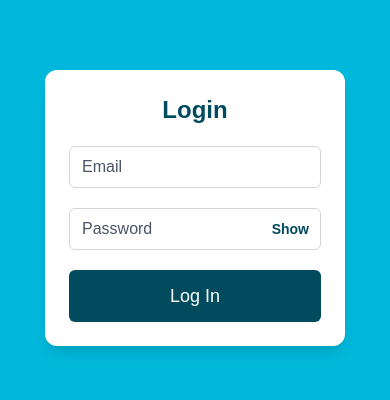
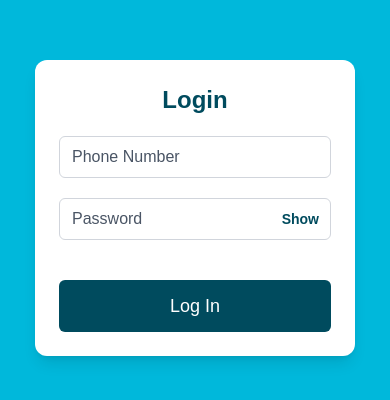
Before and after one commit to anantchhabda/Diabetes-Management-Application, a Next.js app: page /login in a window 390 px wide. Shown: the part 214-614 px from the top of the page. Built offline with nearby package versions, Linux system fonts and the light colour scheme.

Commit message:
added phone input

```diff
--- a/src/app/login/page.js
+++ b/src/app/login/page.js
@@ -1,74 +1,93 @@
-'use client';
-import React, { useState } from 'react';
+"use client"; // required to use JS in App Router
+
+import { useEffect } from "react";
 
 export default function LoginPage() {
-  const [email, setEmail] = useState('');
-  const [password, setPassword] = useState('');
-  const [showPassword, setShowPassword] = useState(false);
-  const [error, setError] = useState('');
+  useEffect(() => {
+    const form = document.getElementById("loginForm");
+    const phoneInput = document.getElementById("phone");
+    const passwordInput = document.getElementById("password");
+    const errorMsg = document.getElementById("error");
+    const toggleBtn = document.getElementById("togglePassword");
 
-  const handleSubmit = (e) => {
+    // Handle form submit
+    form.addEventListener("submit", function (e) {
       e.preventDefault();
 
-    if (!/^[^\s@]+@[^\s@]+\.[^\s@]+$/.test(email)) {
-      setError('Please enter a valid email address');
+      const phone = phoneInput.value.trim();
+      const password = passwordInput.value;
+
+      if (!/^\d{7,15}$/.test(phone)) {
+        errorMsg.textContent = "Please enter a valid phone number (7-15 digits)";
         return;
       }
 
       if (!password) {
-      setError('Password cannot be empty');
+        errorMsg.textContent = "Password cannot be empty";
         return;
       }
 
-    setError('');
-    alert(`Logging in with:\nEmail: ${email}\nPassword: ${password}`);
-  };
+      errorMsg.textContent = "";
+      alert(`Logging in with:\nPhone: ${phone}\nPassword: ${password}`);
+    });
+
+    // Toggle password visibility
+    toggleBtn.addEventListener("click", () => {
+      const isPassword = passwordInput.getAttribute("type") === "password";
+      passwordInput.setAttribute("type", isPassword ? "text" : "password");
+      toggleBtn.textContent = isPassword ? "Hide" : "Show";
+    });
+
+    // Restrict phone input to numbers only
+    phoneInput.addEventListener("input", () => {
+      phoneInput.value = phoneInput.value.replace(/\D/g, "");
+    });
+  }, []);
 
   return (
-    <div className="flex justify-center items-center h-screen bg-cyan-500 px-4">
+    <div className="flex justify-center items-center min-h-screen bg-cyan-500 px-4">
       <form
-        onSubmit={handleSubmit}
-        className="flex flex-col gap-5 w-full max-w-[300px] bg-white p-6 rounded-xl shadow-lg"
+        id="loginForm"
+        className="flex flex-col gap-5 w-full max-w-xs bg-white p-6 rounded-xl shadow-lg"
       >
         <h1 className="text-2xl font-bold text-center text-[#004B5E]">Login</h1>
 
-        {/* Email field */}
+        {/* Phone Number */}
         <input
-          type="email"
-          placeholder="Email"
-          value={email}
-          onChange={(e) => setEmail(e.target.value)}
+          type="tel"
+          id="phone"
+          placeholder="Phone Number"
+          required
+          inputMode="numeric"
           className="w-full px-3 py-2 border border-gray-300 rounded-md
                      focus:outline-none focus:ring-2 focus:ring-[#00C896]
                      text-gray-900 placeholder-gray-600"
-          required
         />
 
-        {/* Password field with toggle */}
+        {/* Password */}
         <div className="relative w-full">
           <input
-            type={showPassword ? 'text' : 'password'}
+            type="password"
+            id="password"
             placeholder="Password"
-            value={password}
-            onChange={(e) => setPassword(e.target.value)}
+            required
             className="w-full px-3 py-2 border border-gray-300 rounded-md
                        focus:outline-none focus:ring-2 focus:ring-[#00C896]
                        text-gray-900 placeholder-gray-600"
-            required
           />
           <button
             type="button"
-            onClick={() => setShowPassword(!showPassword)}
+            id="togglePassword"
             className="absolute right-3 top-1/2 -translate-y-1/2 text-sm text-[#004B5E] font-semibold"
           >
-            {showPassword ? 'Hide' : 'Show'}
+            Show
           </button>
         </div>
 
         {/* Error message */}
-        {error && <p className="text-red-600 text-sm">{error}</p>}
+        <p id="error" className="text-red-600 text-sm"></p>
 
-        {/* Login button */}
+        {/* Submit button */}
         <button
           type="submit"
           className="w-full py-3 bg-[#004B5E] text-white text-lg rounded-md hover:opacity-90 transition"
```
Lines whose indentation alone changed are shown as unchanged.
